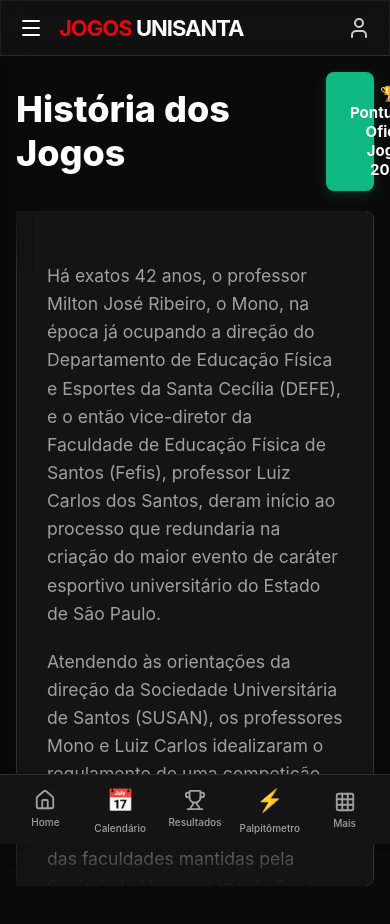
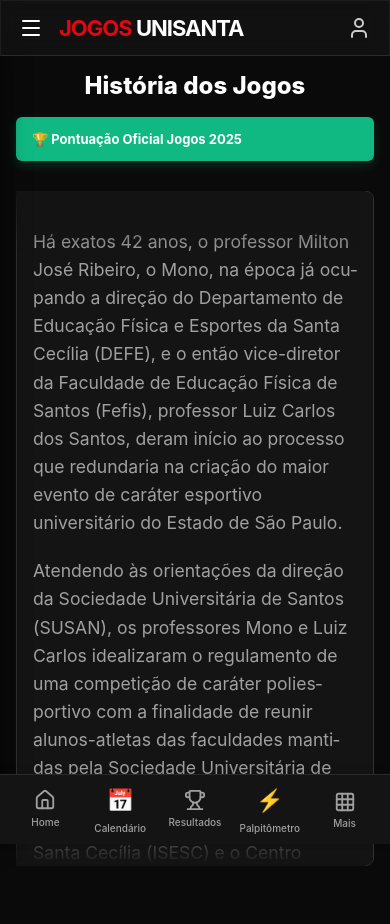
Before and after one commit to Bruder1z/JogosUnisanta, a React (Vite) app: page /historia in a window 390 px wide. Shown: the top 924 px of the page. Built offline with nearby package versions, Linux system fonts and the light colour scheme; no server answers; the database is empty.

Commit message:
fix responsividade - h jogos

```diff
--- a/src/pages/History.tsx
+++ b/src/pages/History.tsx
@@ -12,24 +12,25 @@ const History: FC = () => {
             <main style={{ marginLeft: 'var(--sidebar-width)', marginTop: 'var(--header-height)', padding: 'var(--main-padding)' }}>
                 <div style={{ maxWidth: '1200px', margin: '0 auto' }}>
                     <div style={{ marginBottom: '40px' }}>
-                        <div style={{ display: 'flex', justifyContent: 'space-between', alignItems: 'center', marginBottom: '20px' }}>
-                            <h1 style={{ fontSize: '36px', fontWeight: 800, color: 'var(--text-primary)', margin: 0 }}>História dos Jogos</h1>
+                        <div style={{ display: 'flex', flexWrap: 'wrap', gap: '16px', justifyContent: 'center', textAlign: 'center', alignItems: 'center', marginBottom: '30px' }}>
+                            <h1 style={{ fontSize: 'clamp(24px, 5vw, 32px)', fontWeight: 800, color: 'var(--text-primary)', margin: 0, width: '100%' }}>História dos Jogos</h1>
                             <button
                                 onClick={() => setShowRanking(true)}
                                 style={{
                                     background: '#10b981',
                                     color: 'white',
                                     border: 'none',
-                                    padding: '12px 24px',
-                                    borderRadius: '8px',
+                                    padding: '8px 16px',
+                                    borderRadius: '6px',
                                     fontWeight: 700,
-                                    fontSize: '15px',
+                                    fontSize: '13px',
                                     cursor: 'pointer',
                                     display: 'flex',
                                     alignItems: 'center',
-                                    gap: '8px',
+                                    gap: '6px',
                                     transition: 'all 0.2s ease',
-                                    boxShadow: '0 4px 12px rgba(16, 185, 129, 0.2)'
+                                    boxShadow: '0 4px 12px rgba(16, 185, 129, 0.2)',
+                                    whiteSpace: 'nowrap'
                                 }}
                                 onMouseOver={(e) => {
                                     e.currentTarget.style.transform = 'translateY(-2px)';
@@ -59,7 +60,7 @@ const History: FC = () => {
                             }} />
 
                             <div className="premium-card hover-glow history-scrollbar" style={{
-                                padding: '30px',
+                                padding: 'clamp(16px, 4vw, 30px)',
                                 border: '1px solid #333',
                                 maxHeight: '80vh',
                                 overflowY: 'auto'
```
